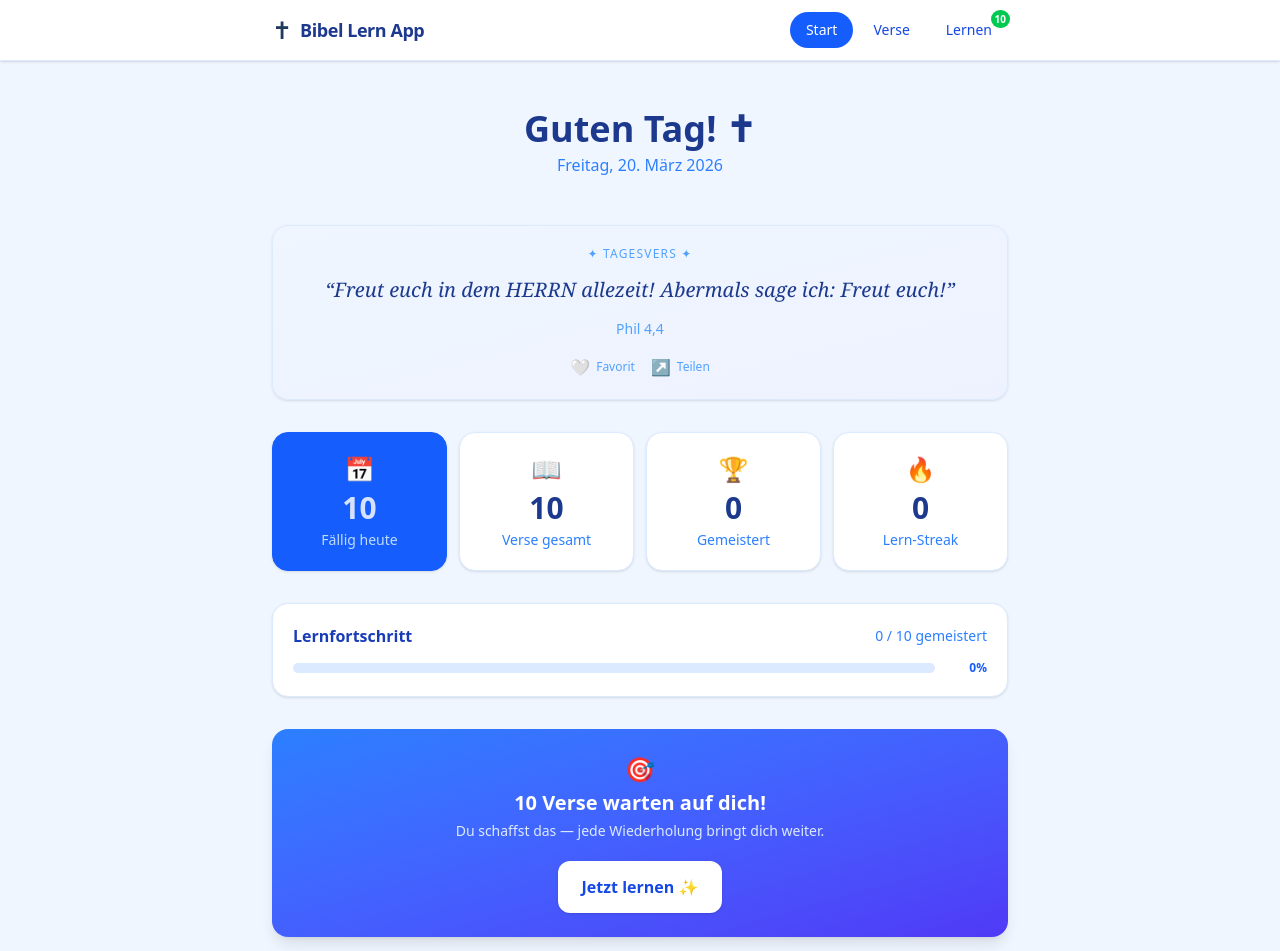
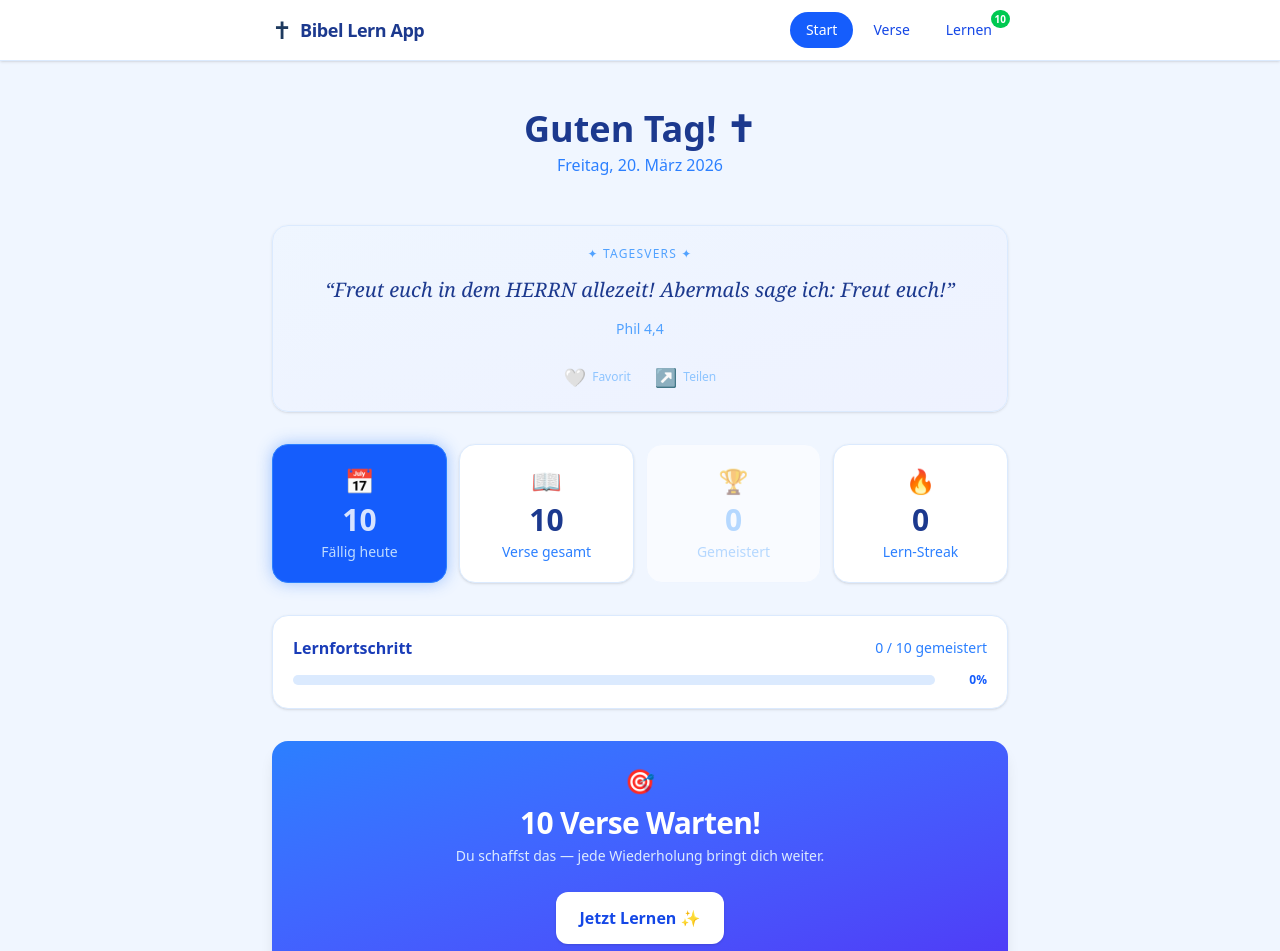
Before and after one commit to leadklick/bibel-lern-app, a Next.js app: page / in a window 1280 px wide. Shown: the top 951 px of the page. Built offline with nearby package versions, Linux system fonts and the light colour scheme.

Commit message:
Dashboard polish: glow card, muted mastered, bigger CTA, heart toggle, gradient bar

```diff
--- a/app/page.tsx
+++ b/app/page.tsx
@@ -1,6 +1,6 @@
 'use client';
 
-import { useEffect, useState } from 'react';
+import { useEffect, useState, useCallback } from 'react';
 import Link from 'next/link';
 import { getVerses, getStats } from '@/lib/storage';
 import { isMastered, isDueToday } from '@/lib/sm2';
@@ -31,6 +31,8 @@ export default function Dashboard() {
     totalReviews: 0,
   });
   const [mounted, setMounted] = useState(false);
+  const [favoured, setFavoured] = useState(false);
+  const [shared, setShared] = useState(false);
 
   useEffect(() => {
     setVerses(getVerses());
@@ -90,9 +92,13 @@ export default function Dashboard() {
           &ldquo;{quote.text}&rdquo;
         </p>
         <p className="text-blue-400 text-sm mt-2">{quote.ref}</p>
-        <div className="flex items-center justify-center gap-4 mt-3">
-          <button className="flex items-center gap-1.5 text-xs text-blue-400 hover:text-red-400 transition-colors active:scale-110">
-            <span className="text-base">🤍</span> Favorit
+        <div className="flex items-center justify-center gap-6 mt-5">
+          <button
+            onClick={() => setFavoured(f => !f)}
+            className={`flex items-center gap-1.5 text-xs font-medium transition-all active:scale-125 ${favoured ? 'text-red-500' : 'text-blue-300 hover:text-red-400'}`}
+          >
+            <span className="text-lg">{favoured ? '❤️' : '🤍'}</span>
+            {favoured ? 'Favorisiert' : 'Favorit'}
           </button>
           <button
             onClick={() => {
@@ -100,11 +106,14 @@ export default function Dashboard() {
                 navigator.share({ text: `"${quote.text}" – ${quote.ref}` });
               } else {
                 navigator.clipboard.writeText(`"${quote.text}" – ${quote.ref}`);
+                setShared(true);
+                setTimeout(() => setShared(false), 2000);
               }
             }}
-            className="flex items-center gap-1.5 text-xs text-blue-400 hover:text-blue-600 transition-colors active:scale-110"
+            className={`flex items-center gap-1.5 text-xs font-medium transition-all active:scale-110 ${shared ? 'text-green-500' : 'text-blue-300 hover:text-blue-600'}`}
           >
-            <span className="text-base">↗️</span> Teilen
+            <span className="text-lg">{shared ? '✅' : '↗️'}</span>
+            {shared ? 'Kopiert!' : 'Teilen'}
           </button>
         </div>
       </div>
@@ -137,7 +146,7 @@ export default function Dashboard() {
           pulse={dueCount > 0}
         />
         <StatCard label="Verse gesamt" value={verses.length} icon="📖" />
-        <StatCard label="Gemeistert" value={masteredCount} icon="🏆" />
+        <StatCard label="Gemeistert" value={masteredCount} icon="🏆" muted={masteredCount === 0} />
         <StatCard
           label="Lern-Streak"
           value={stats.streak}
@@ -162,18 +171,19 @@ export default function Dashboard() {
       {!isFirstTimeUser && (
         dueCount > 0 ? (
           <div className="bg-gradient-to-br from-blue-500 to-indigo-600 rounded-2xl p-6 text-white text-center shadow-lg">
-            <p className="text-2xl mb-1">🎯</p>
-            <p className="text-xl font-bold mb-1">
-              {dueCount} Vers{dueCount !== 1 ? 'e' : ''} warten auf dich!
+            <p className="text-2xl mb-2">🎯</p>
+            <p className="text-3xl font-extrabold mb-1 tracking-tight">
+              {dueCount} {dueCount !== 1 ? 'Verse' : 'Vers'} Warten!
             </p>
-            <p className="text-blue-100 text-sm mb-5">
+            <p className="text-blue-100 text-sm mb-6 leading-relaxed">
               Du schaffst das — jede Wiederholung bringt dich weiter.
             </p>
             <Link
               href="/learn"
-              className="block bg-white text-blue-700 font-bold px-6 py-3.5 rounded-xl hover:bg-blue-50 active:scale-95 transition-all text-base w-full text-center md:inline-block md:w-auto shadow-sm"
+              className="block bg-white text-blue-700 font-bold px-6 py-3.5 rounded-xl text-base w-full text-center md:inline-block md:w-auto shadow-sm
+                transition-all duration-200 hover:bg-blue-50 hover:shadow-md hover:scale-[1.02] active:scale-95"
             >
-              Jetzt lernen ✨
+              Jetzt Lernen ✨
             </Link>
           </div>
         ) : (
@@ -205,9 +215,9 @@ function StatCard({
   icon,
   highlight = false,
   subtext,
-  flameIcon = false,
   pulse = false,
   streak = false,
+  muted = false,
 }: {
   label: string;
   value: number | string;
@@ -217,15 +227,18 @@ function StatCard({
   flameIcon?: boolean;
   pulse?: boolean;
   streak?: boolean;
+  muted?: boolean;
 }) {
   return (
     <div
-      className={`rounded-2xl p-4 md:p-5 text-center border shadow-sm flex flex-col items-center gap-1 transition-all ${
+      className={`rounded-2xl p-4 md:p-5 text-center border flex flex-col items-center gap-1 transition-all ${
         highlight
-          ? 'bg-blue-600 border-blue-600 text-white'
+          ? 'bg-blue-600 border-blue-500 text-white shadow-[0_0_16px_rgba(59,130,246,0.45)]'
           : streak
-          ? 'bg-gradient-to-b from-orange-50 to-amber-50 border-orange-200 text-orange-900'
-          : 'bg-white border-blue-100 text-blue-900'
+          ? 'bg-gradient-to-b from-orange-50 to-amber-50 border-orange-200 text-orange-900 shadow-sm'
+          : muted
+          ? 'bg-white border-blue-50 text-blue-300 shadow-none opacity-60'
+          : 'bg-white border-blue-100 text-blue-900 shadow-sm'
       }`}
     >
       <span className="text-2xl">{icon}</span>
@@ -235,7 +248,7 @@ function StatCard({
           {subtext}
         </div>
       ) : (
-        <div className={`text-xs md:text-sm ${highlight ? 'text-blue-200' : streak ? 'text-orange-400' : 'text-blue-500'}`}>
+        <div className={`text-xs md:text-sm ${highlight ? 'text-blue-200' : streak ? 'text-orange-400' : muted ? 'text-blue-300' : 'text-blue-500'}`}>
           {label}
         </div>
       )}
--- a/components/ProgressBar.tsx
+++ b/components/ProgressBar.tsx
@@ -16,8 +16,11 @@ export default function ProgressBar({
     <div className={`flex items-center gap-3 ${className}`}>
       <div className="flex-1 bg-blue-100 rounded-full h-2.5">
         <div
-          className={`${color} h-2.5 rounded-full transition-all duration-700 ease-out relative overflow-hidden`}
-          style={{ width: `${pct}%` }}
+          className="h-2.5 rounded-full transition-all duration-700 ease-out relative overflow-hidden"
+          style={{
+            width: `${pct}%`,
+            background: 'linear-gradient(90deg, #93c5fd 0%, #3b82f6 50%, #1d4ed8 100%)',
+          }}
         >
           {pct > 5 && (
             <span className="absolute inset-0 bg-white/20 animate-[shimmer_2s_infinite]" style={{
```
